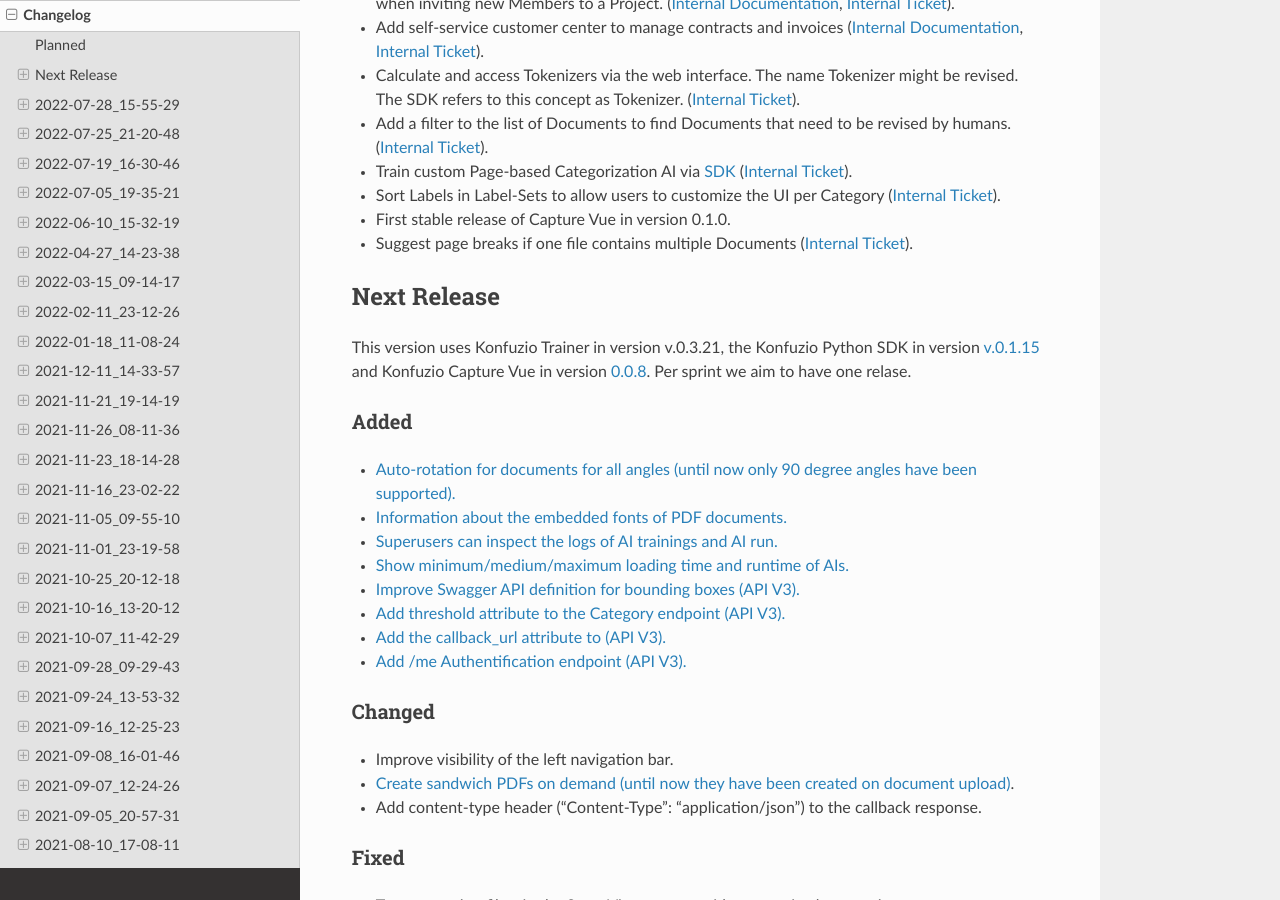
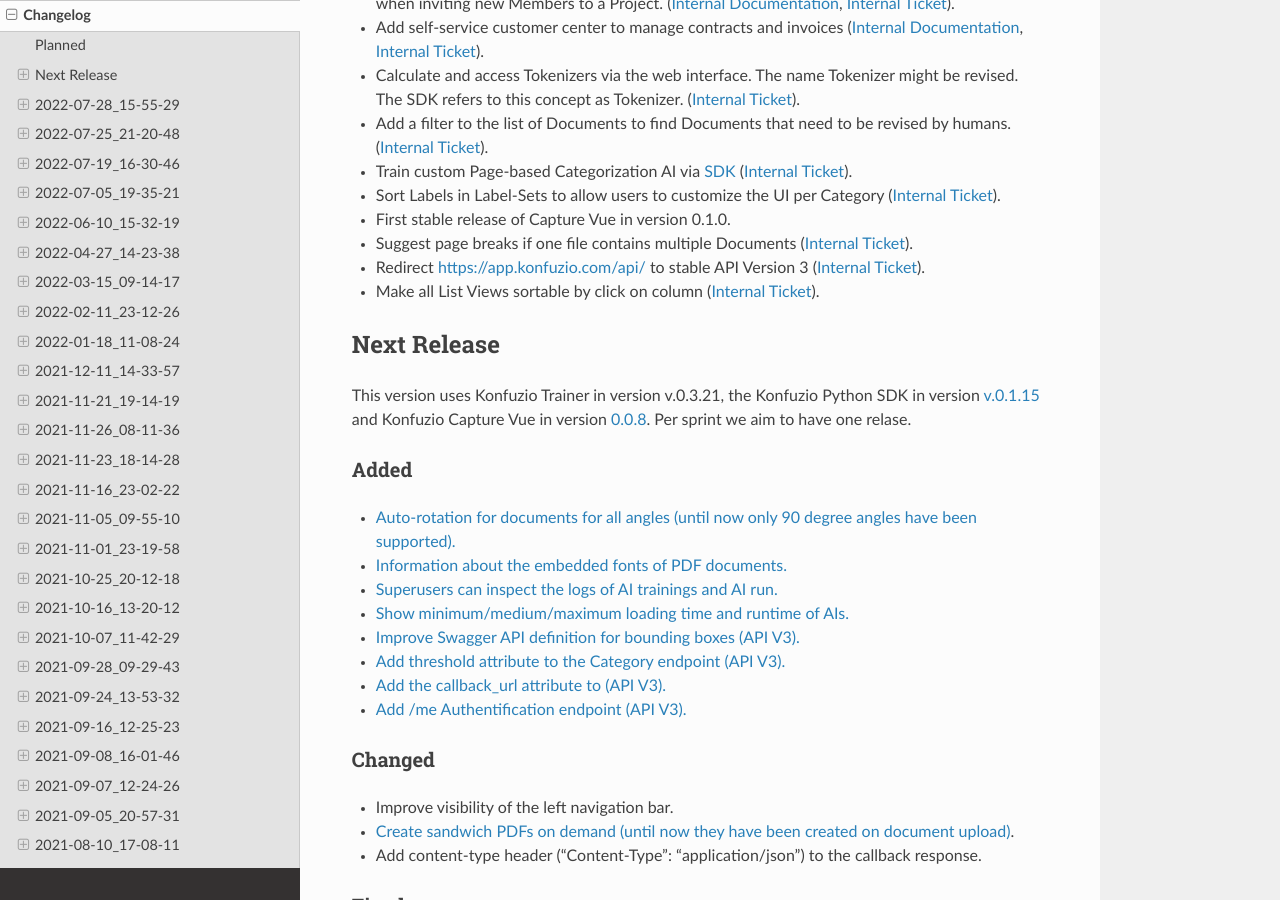
Before and after one commit to konfuzio-ai/konfuzio-sdk, a Sphinx documentation site: the page built from docs/web/changelog_app.md, in a window 1280 px wide and 900 px high, scrolled down 512 px. Built offline with Sphinx 7.4.7 and the Read the Docs theme 2.0.0, drawn with Linux system fonts in a browser that asks for light colours.

Commit message:
fix: add missing tickets

```diff
--- a/docs/web/changelog_app.md
+++ b/docs/web/changelog_app.md
@@ -23,6 +23,8 @@
 - Sort Labels in Label-Sets to allow users to customize the UI per Category ([Internal Ticket](https://gitlab.com/konfuzio/objectives/-/issues/8932)).
 - First stable release of Capture Vue in version [0.1.0](#).
 - Suggest page breaks if one file contains multiple Documents ([Internal Ticket](https://gitlab.com/konfuzio/objectives/-/issues/7671)).
+- Redirect https://app.konfuzio.com/api/ to stable API Version 3 ([Internal Ticket](https://gitlab.com/konfuzio/objectives/-/issues/9692)).
+- Make all List Views sortable by click on column ([Internal Ticket](https://gitlab.com/konfuzio/objectives/-/issues/9470)).
 
 ## Next Release
 
```
